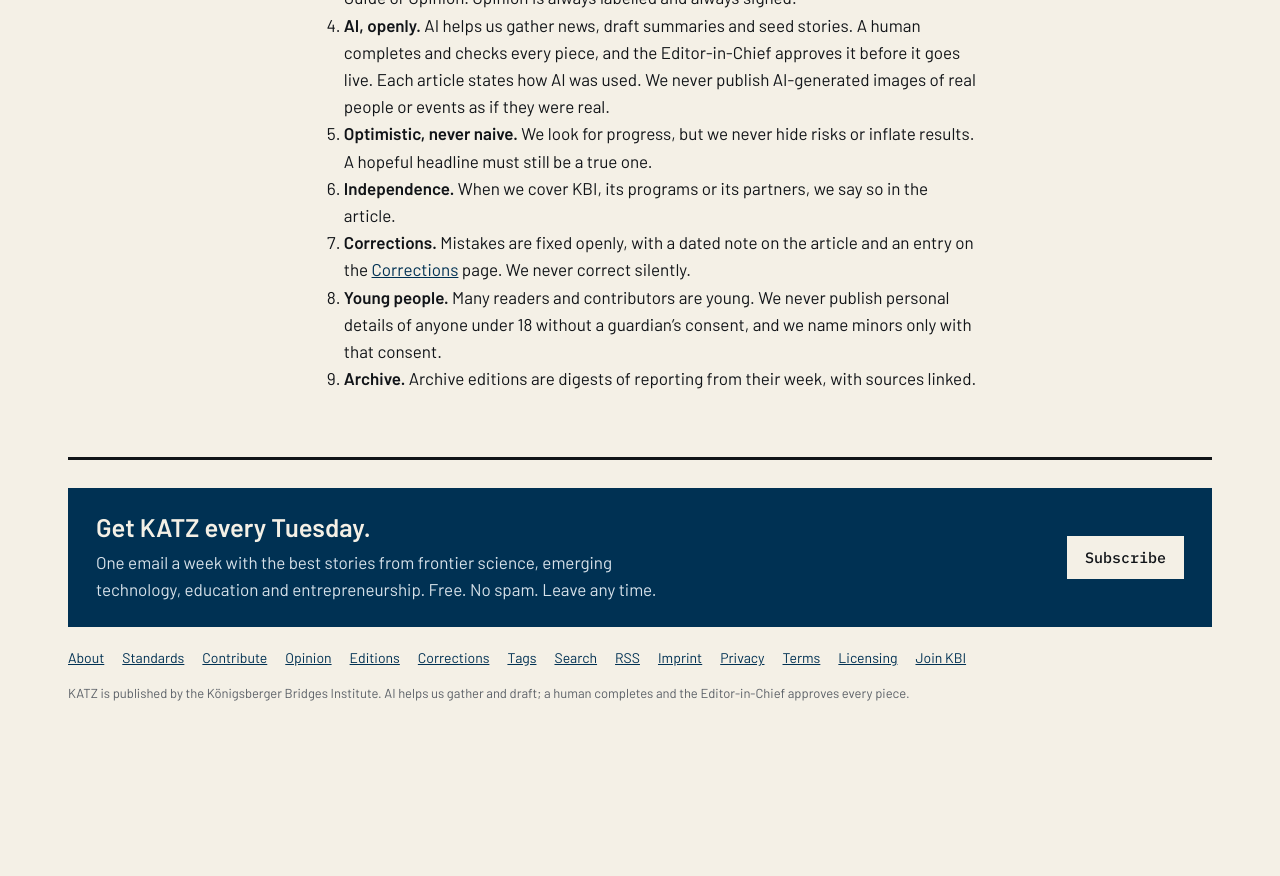
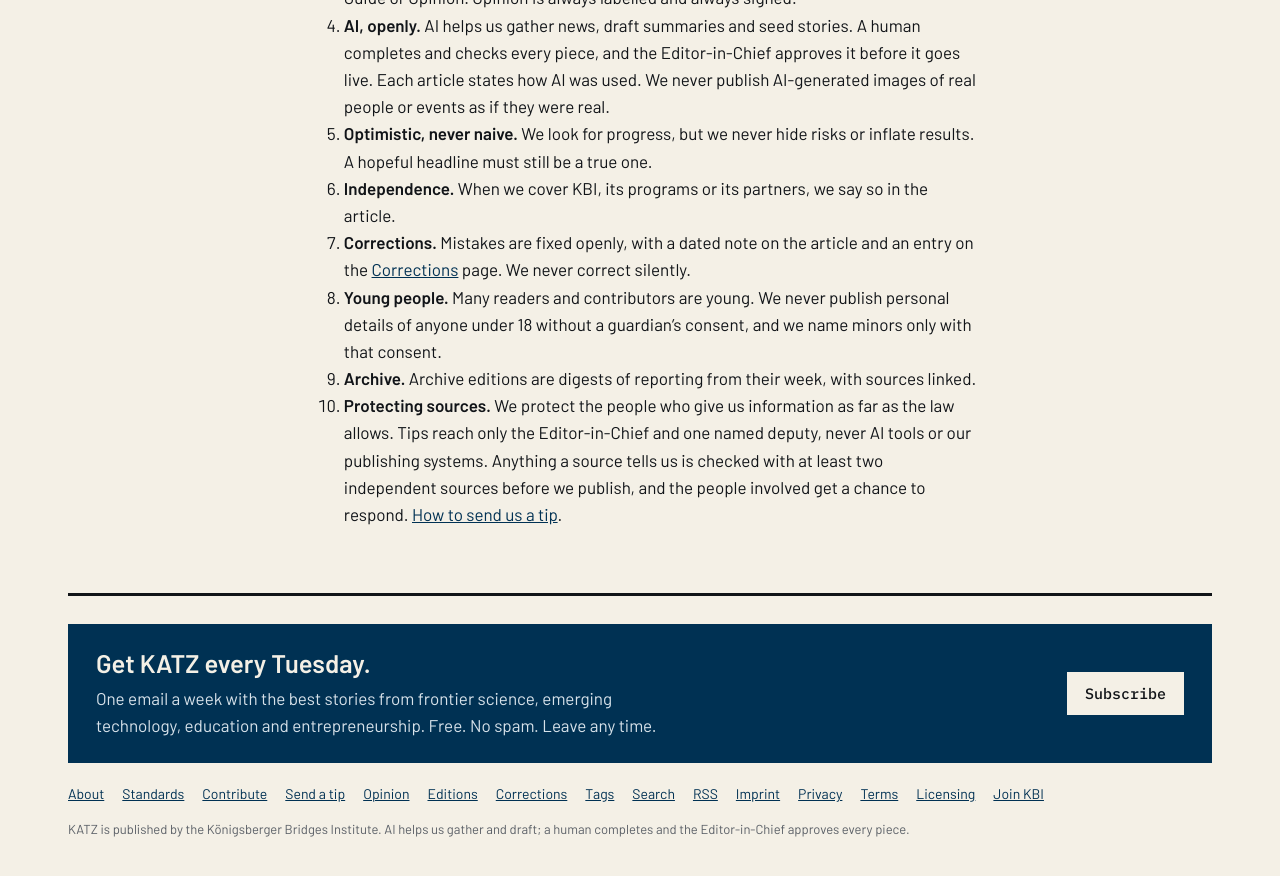
Before and after one commit to katz-news/katz.news, a Jekyll site: the page built from _pages/standards.md, in a window 1280 px wide and 900 px high, scrolled down 777 px. Shown: the top 876 px of the window. Built offline with Jekyll 4.4.1, drawn with Linux system fonts in a browser that asks for light colours; some web fonts are replaced; before the commit the page ends 1541 px from its top, so only the background shows below that.

Commit message:
Publish 2026-11-03

```diff
--- a/_data/build.yml
+++ b/_data/build.yml
@@ -1 +1 @@
-published_at: 2026-11-03T09:03:26Z
+published_at: 2026-11-03T10:02:22Z
--- a/_includes/footer.html
+++ b/_includes/footer.html
@@ -4,7 +4,7 @@
     <a class="button" href="/subscribe/">Subscribe</a>
   </div>
   <nav class="footer-links" aria-label="Footer">
-    <a href="/about/">About</a><a href="/about/standards/">Standards</a><a href="/contribute/">Contribute</a><a href="/opinion/">Opinion</a><a href="/editions/">Editions</a>
+    <a href="/about/">About</a><a href="/about/standards/">Standards</a><a href="/contribute/">Contribute</a><a href="/tips/">Send a tip</a><a href="/opinion/">Opinion</a><a href="/editions/">Editions</a>
     <a href="/corrections/">Corrections</a><a href="/tags/">Tags</a><a href="/search/">Search</a><a href="/feed.xml">RSS</a>
     <a href="/imprint/">Imprint</a><a href="/privacy/">Privacy</a><a href="/terms/">Terms</a><a href="/licensing/">Licensing</a><a href="{{ site.join_url }}">Join KBI</a>
   </nav>
--- a/_pages/standards.md
+++ b/_pages/standards.md
@@ -12,3 +12,4 @@ standfirst: These are the rules every KATZ story follows, whoever writes it —
 7. **Corrections.** Mistakes are fixed openly, with a dated note on the article and an entry on the [Corrections](/corrections/) page. We never correct silently.
 8. **Young people.** Many readers and contributors are young. We never publish personal details of anyone under 18 without a guardian's consent, and we name minors only with that consent.
 9. **Archive.** Archive editions are digests of reporting from their week, with sources linked.
+10. **Protecting sources.** We protect the people who give us information as far as the law allows. Tips reach only the Editor-in-Chief and one named deputy, never AI tools or our publishing systems. Anything a source tells us is checked with at least two independent sources before we publish, and the people involved get a chance to respond. [How to send us a tip](/tips/).
```
Also changed, not shown: _pages/tips.md (added, +29 -0 lines).
